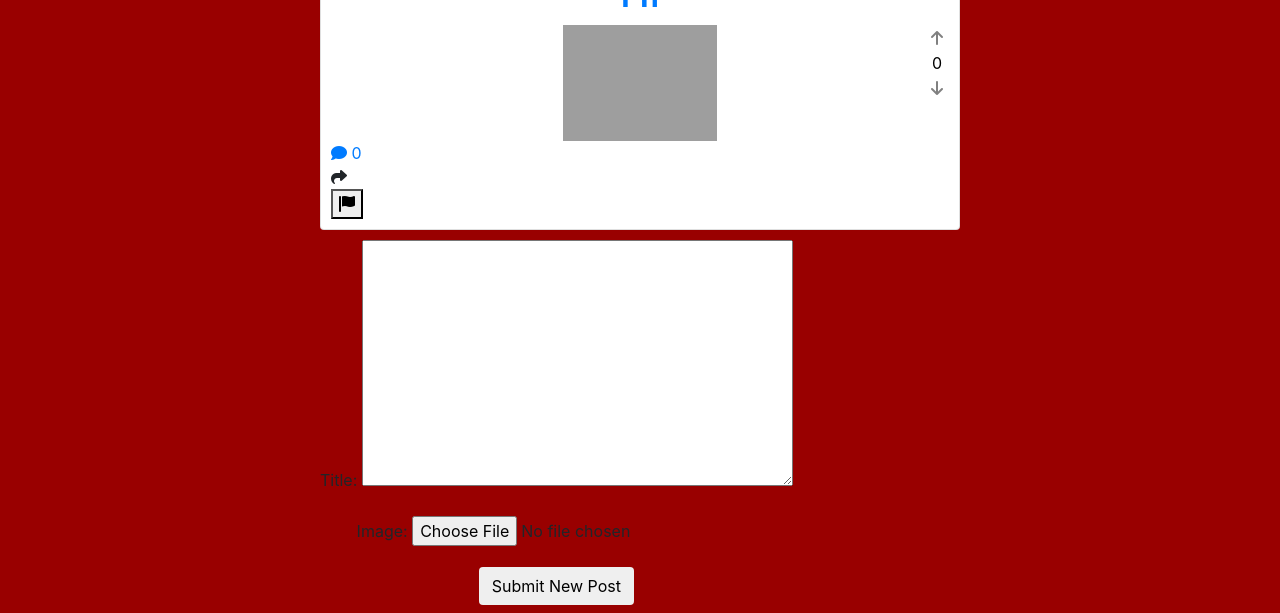
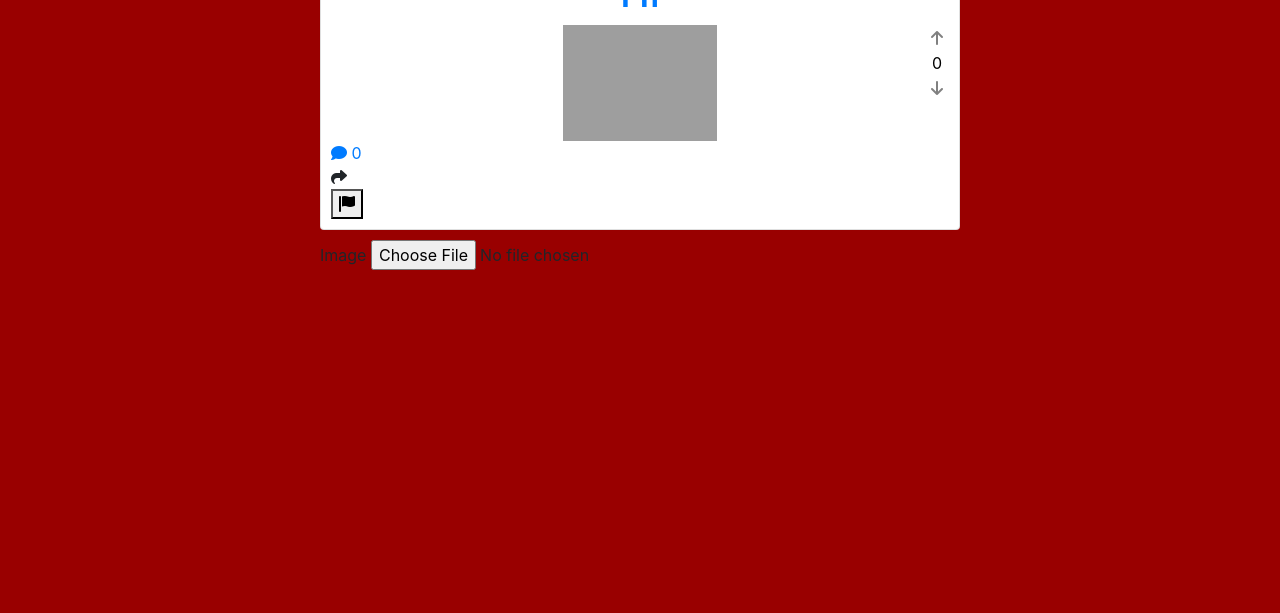
Before and after one commit to krvcorp/pong-frontend, a Django app: page /discover/ in a window 1280 px wide. Shown: the part 930-1543 px from the top of the page. After the commit the page ends 1200 px from the top, so only its background shows below. Run offline with Django 4.2, Linux system fonts and the light colour scheme; data comes from the database, SQL or seed files in the repository; both versions use the stored data as it was after the commit; some libraries are stand-ins or nearby versions; grey boxes are pictures that could not be loaded.

```diff
--- a/backend/api/views.py
+++ b/backend/api/views.py
@@ -55,7 +55,6 @@ def getComment(request, comment_id):
 
 
 @api_view(["POST"])
-@api_view(["POST"])
 def createPost(request):
     if request.method == "POST":
         post = Post.objects.create(
@@ -64,7 +63,7 @@ def createPost(request):
             image=(request.FILES["image"] if "image" in request.FILES else None),
         )
         serializer = PostSerializer(post)
-        return Response(serializer.data)
+        return JsonResponse(serializer.data)
 
 
 @api_view(["POST"])
--- a/backend/base/templates/discover.html
+++ b/backend/base/templates/discover.html
@@ -79,16 +79,16 @@
 
 		<div class="new-post">
 			<form class="form" action="{% url 'createPost' %}" method="post" enctype="multipart/form-data">
-				{% csrf_token %} {{ form.as_p }}
-				<div class="form__action my-2">
-					<button class="btn btn--main" type="submit">Submit New Post</button>
+				{% csrf_token %}
+				<div class="form__group">
+					<label for="image">Image</label>
+					<input type="file" name="image" />
 				</div>
 			</form>
 		</div>
 	</div>
 </div>
 
-<!-- TODO: Create separate script for post and comment votes -->
 
 <script>
 	$(document).ready(function () {
--- a/backend/base/views.py
+++ b/backend/base/views.py
@@ -14,7 +14,6 @@ from .models import (
     DirectMessage,
     PostReport,
 )
-from .forms import *
 
 
 # base.views holds render-only methods
@@ -51,9 +50,9 @@ def register(request):
 
 def login(request):
     if request.method == "POST":
-        email = request.POST.get("email")
-        password = request.POST.get("password")
-        user = authenticate(username=email, password=password)
+        user = authenticate(
+            username=request.POST.get("email"), password=request.POST.get("password")
+        )
         if user is not None:
             auth_login(request, user)
             return redirect("discover")
@@ -69,20 +68,8 @@ def logout(request):
 
 
 def discover(request):
-    form = PostForm()
-    posts = Post.objects.all()
-    comments = Comment.objects.all()
-    context = {"form": form, "posts": posts, "comments": comments}
+    context = {"posts": Post.objects.all(), "comments": Comment.objects.all()}
     return render(request, "discover.html", context)
-
-
-def createpost(request):
-    post_form = PostForm(request.POST, request.FILES)
-    if post_form.is_valid():
-        post = post_form.save(commit=False)
-        post.user = request.user
-        post.save()
-        return redirect("discover")
 
 
 @login_required
@@ -93,10 +80,11 @@ def profile(request):
 
 @login_required
 def leaderboard(request):
-    users = sorted(
-        User.objects.all(), key=lambda user: user.total_score(), reverse=True
-    )
-    context = {"users": users}
+    context = {
+        "users": sorted(
+            User.objects.all(), key=lambda user: user.total_score(), reverse=True
+        )
+    }
     return render(request, "leaderboard.html", context)
 
 
@@ -114,13 +102,11 @@ def message(request):
     return render(request, "message.html", context)
 
 
-# This is the method to render a singular conversation view
 def conversation(request, conversation_id):
     context = {"conversation": DirectConversation.objects.get(id=conversation_id)}
     return render(request, "conversation.html", context)
 
 
-# Method to render a publicly facing profile page for each user
 def publicprofile(request, user_id):
     context = {"user": User.objects.get(id=user_id)}
     return render(request, "publicprofile.html", context)
```
Also changed, not shown: backend/db.sqlite3.
